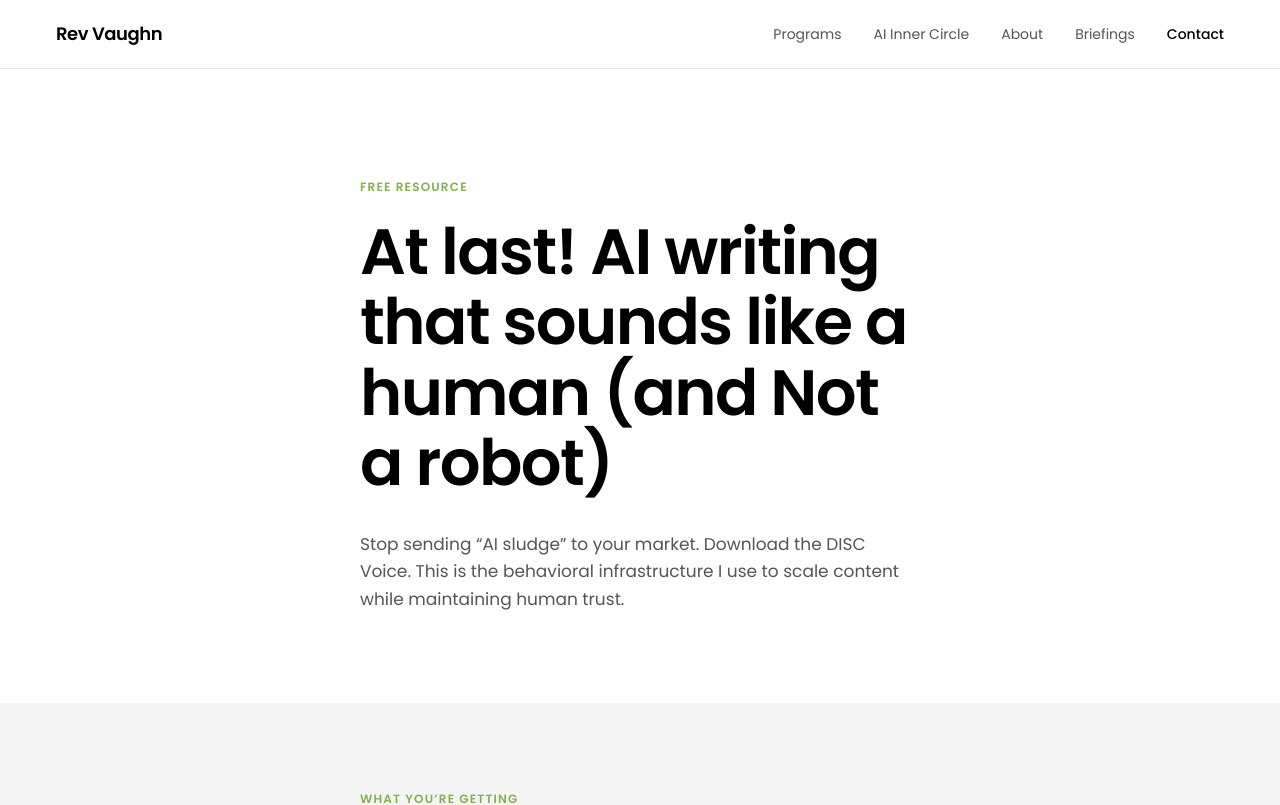
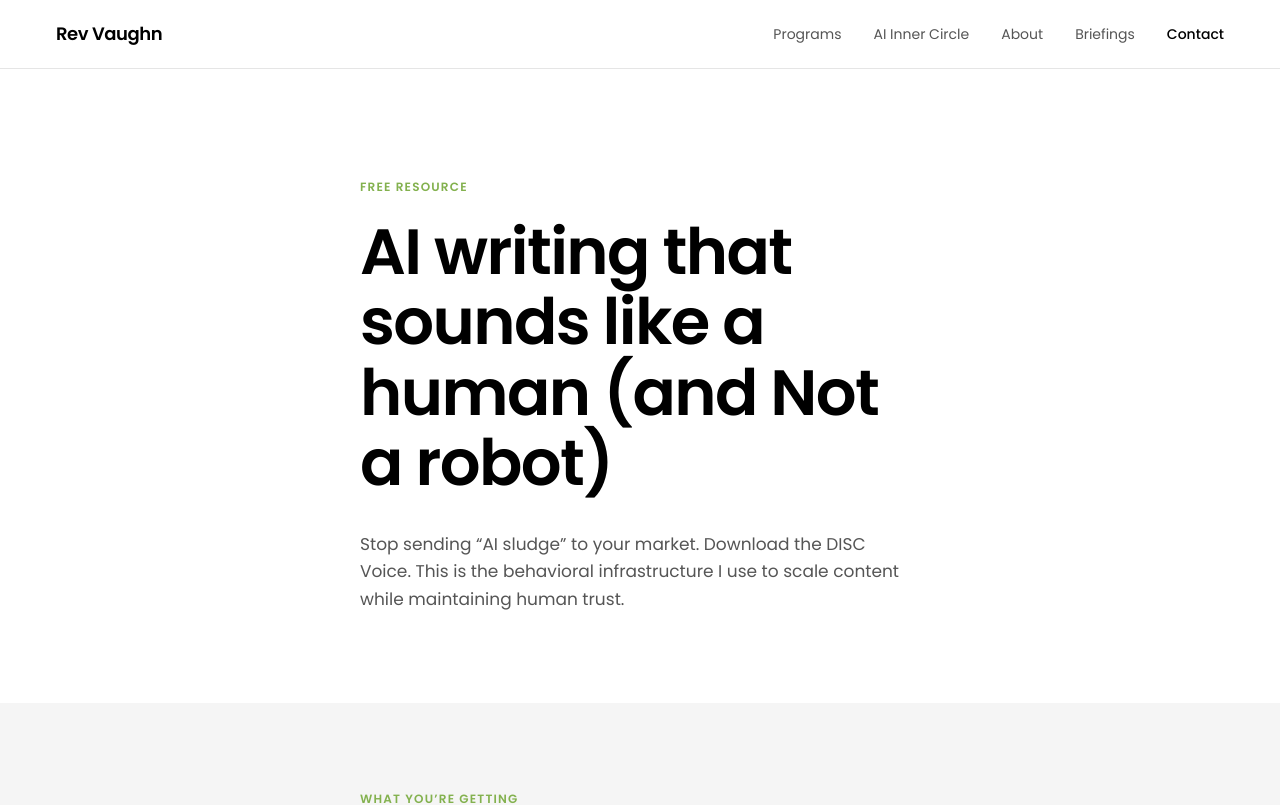
Before and after one commit to ndxtraders/revvaughn-com, a Next.js app: page /voice in a window 1280 px wide. Shown: the top 805 px of the page. Built offline with nearby package versions, Linux system fonts and the light colour scheme.

Commit message:
Update page.js

```diff
--- a/app/voice/page.js
+++ b/app/voice/page.js
@@ -44,7 +44,7 @@ export default function VoicePage() {
         <Section bg="paper" width="prose" className="pt-20 md:pt-28">
           <div className="eyebrow mb-6">Free Resource</div>
           <h1 className="text-display font-semibold tracking-tight text-ink mb-8">
-            At last! AI writing that sounds like a human (and Not a robot)
+            AI writing that sounds like a human (and Not a robot)
           </h1>
           <p className="text-lead text-ink-muted leading-relaxed">
             Stop sending &ldquo;AI sludge&rdquo; to your market. Download the DISC Voice.
```
